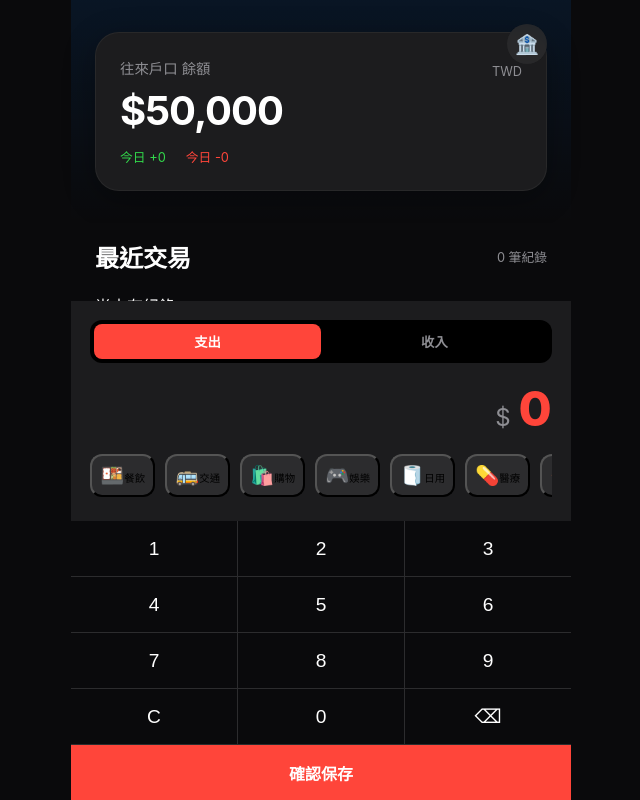
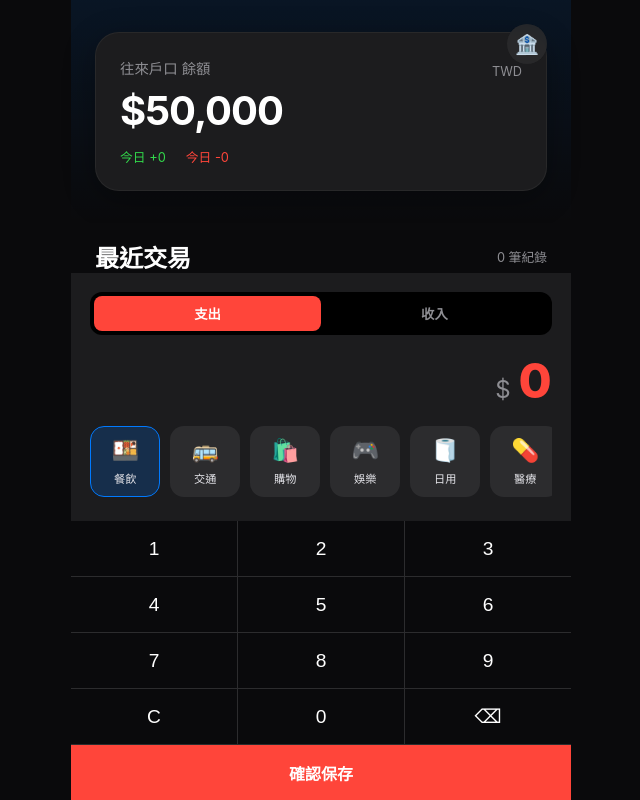
Before and after one commit to dalemiao3721/quick-money, a Next.js app: page / in a window 1280 px wide. Shown: the whole page, without its empty margins (319-959 px from the left). Built offline with nearby package versions, Linux system fonts and the light colour scheme.

Commit message:
Fix invisible category labels by restoring flex-column layout and improving contrast

```diff
--- a/src/app/globals.css
+++ b/src/app/globals.css
@@ -107,18 +107,33 @@ body {
 }
 
 .category-mini-grid .category-item {
-  flex: 0 0 65px;
-  padding: 8px 0;
-  border-radius: 12px;
+  flex: 0 0 70px;
+  padding: 10px 4px;
+  border-radius: 14px;
   background: #2c2c2e;
+  display: flex;
+  flex-direction: column;
+  align-items: center;
+  gap: 6px;
+  border: 1px solid transparent;
+  transition: all 0.2s;
+  cursor: pointer;
+}
+
+.category-mini-grid .category-item.selected {
+  background: rgba(0, 122, 255, 0.2);
+  border-color: var(--primary);
 }
 
 .category-mini-grid .category-label {
-  font-size: 0.65rem;
+  font-size: 0.7rem;
+  color: #e5e5ea;
+  font-weight: 500;
+  white-space: nowrap;
 }
 
 .category-mini-grid .category-icon {
-  font-size: 1.2rem;
+  font-size: 1.4rem;
 }
 
 /* Custom Keyboard */
--- a/src/app/page.tsx
+++ b/src/app/page.tsx
@@ -293,7 +293,6 @@ export default function Home() {
               key={cat.id}
               className={`category-item ${selectedCatId === cat.id ? "selected" : ""}`}
               onClick={() => setSelectedCatId(cat.id)}
-              style={{ background: '#2c2c2e' }}
             >
               <span className="category-icon">{cat.icon}</span>
               <span className="category-label">{cat.label}</span>
```
